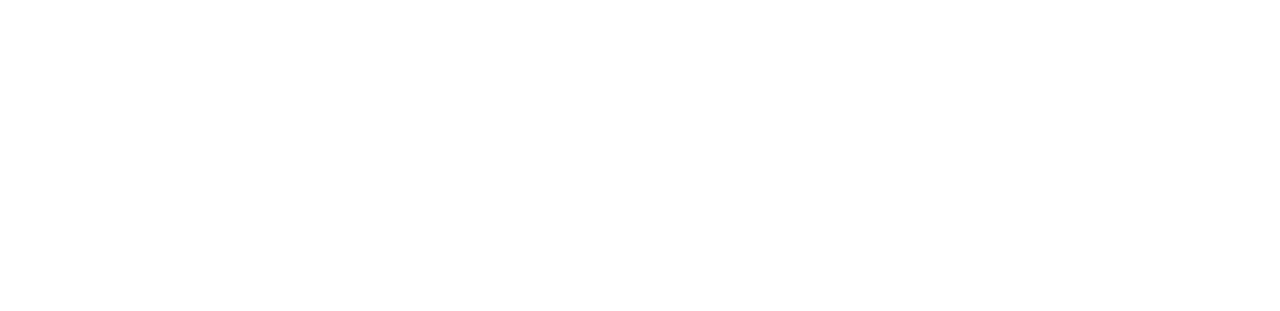
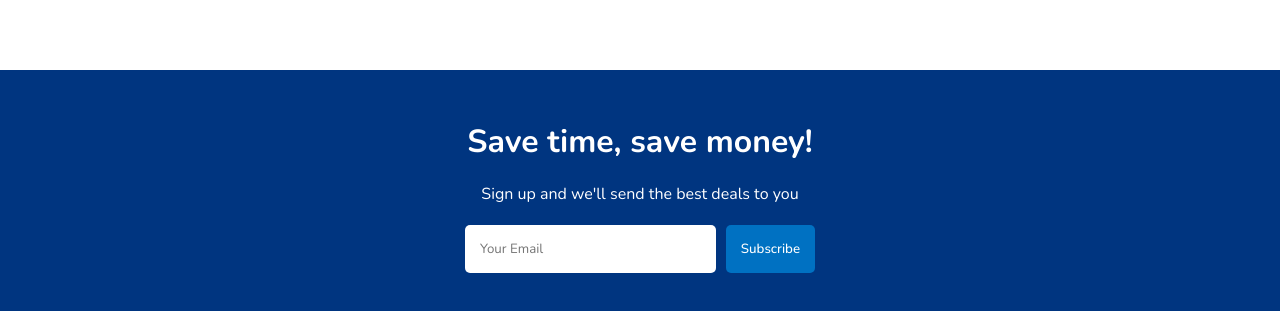
Before and after one commit to HakobHakob/reservation_app, a React (Vite) app in the folder Reservation APP/: page / in a window 1280 px wide. Shown: the part 1470-1781 px from the top of the page. Before the commit the page ends 1460 px from the top, so only its background shows below. Built offline with nearby package versions, Linux system fonts and the light colour scheme.

Commit message:
(Add); Email list

```diff
--- /dev/null
+++ b/Reservation APP/src/components/mailList/MailList.jsx
@@ -0,0 +1,18 @@
+import * as Styled from "./Styled"
+
+import React from "react"
+
+export const MailList = () => {
+  return (
+    <Styled.Mail>
+      <Styled.MailTitle>Save time, save money!</Styled.MailTitle>
+      <Styled.MailDesc>
+        Sign up and we'll send the best deals to you
+      </Styled.MailDesc>
+      <Styled.MailInputContainer>
+        <input type="text" placeholder="Your Email" />
+        <button>Subscribe</button>
+      </Styled.MailInputContainer>
+    </Styled.Mail>
+  )
+}
--- /dev/null
+++ b/Reservation APP/src/components/mailList/Styled.js
@@ -0,0 +1,40 @@
+import styled from "styled-components"
+
+export const Mail = styled.div`
+  width: 100%;
+  margin-top: 50px;
+  background-color: #003580;
+  color: white;
+  display: flex;
+  flex-direction: column;
+  align-items: center;
+  gap: 20px;
+  padding: 50px 0;
+`
+export const MailTitle = styled.h1``
+export const MailDesc = styled.span``
+export const MailInputContainer = styled.div`
+  display: flex;
+  width: 100%;
+  max-width: 350px;
+  gap: 10px;
+
+  input {
+    flex: 2;
+    padding: 15px;
+    border: none;
+    outline: none;
+    border-radius: 5px;
+  }
+
+  button {
+    flex: 0.5;
+    padding: 15px ;
+    background-color: #0071c2;
+    color: white;
+    font-weight: 500;
+    border: none;
+    border-radius: 5px;
+    cursor: pointer;
+  }
+`
--- a/Reservation APP/src/pages/home/Home.jsx
+++ b/Reservation APP/src/pages/home/Home.jsx
@@ -1,6 +1,7 @@
 import { Featured } from "../../components/featured/Featured"
 import { FeaturedProperties } from "../../components/featured/featuredProperties/FeaturedProperties"
 import { Header } from "../../components/header/Header"
+import { MailList } from "../../components/mailList/MailList"
 import { Navbar } from "../../components/navbar/Navbar"
 import { PropertyList } from "../../components/propertyList/PropertyList"
 import * as Styled from "./Styled"
@@ -16,6 +17,7 @@
         <PropertyList/>
         <Styled.HomeTitle>Homes guests love</Styled.HomeTitle>
         <FeaturedProperties/>
+        <MailList/>
       </Styled.HomeContainer>
     </Styled.Home>
   )
```
